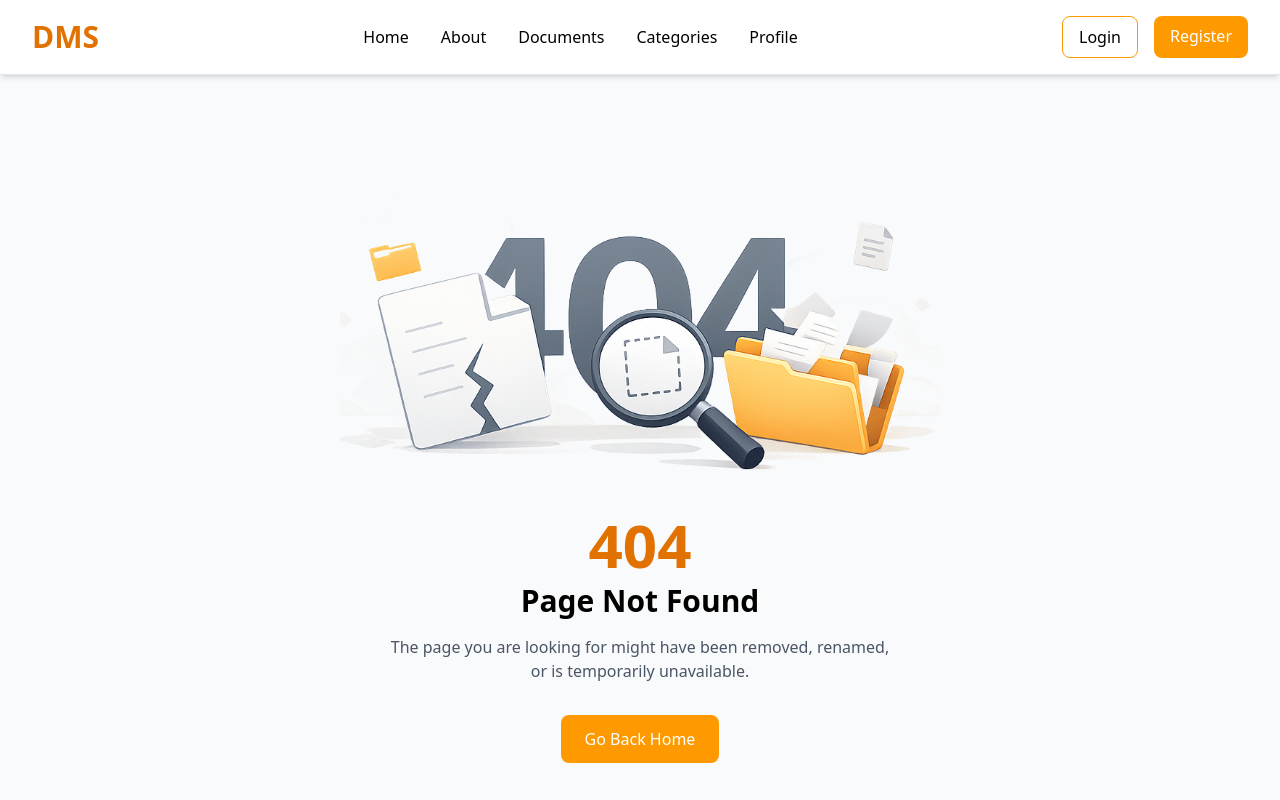
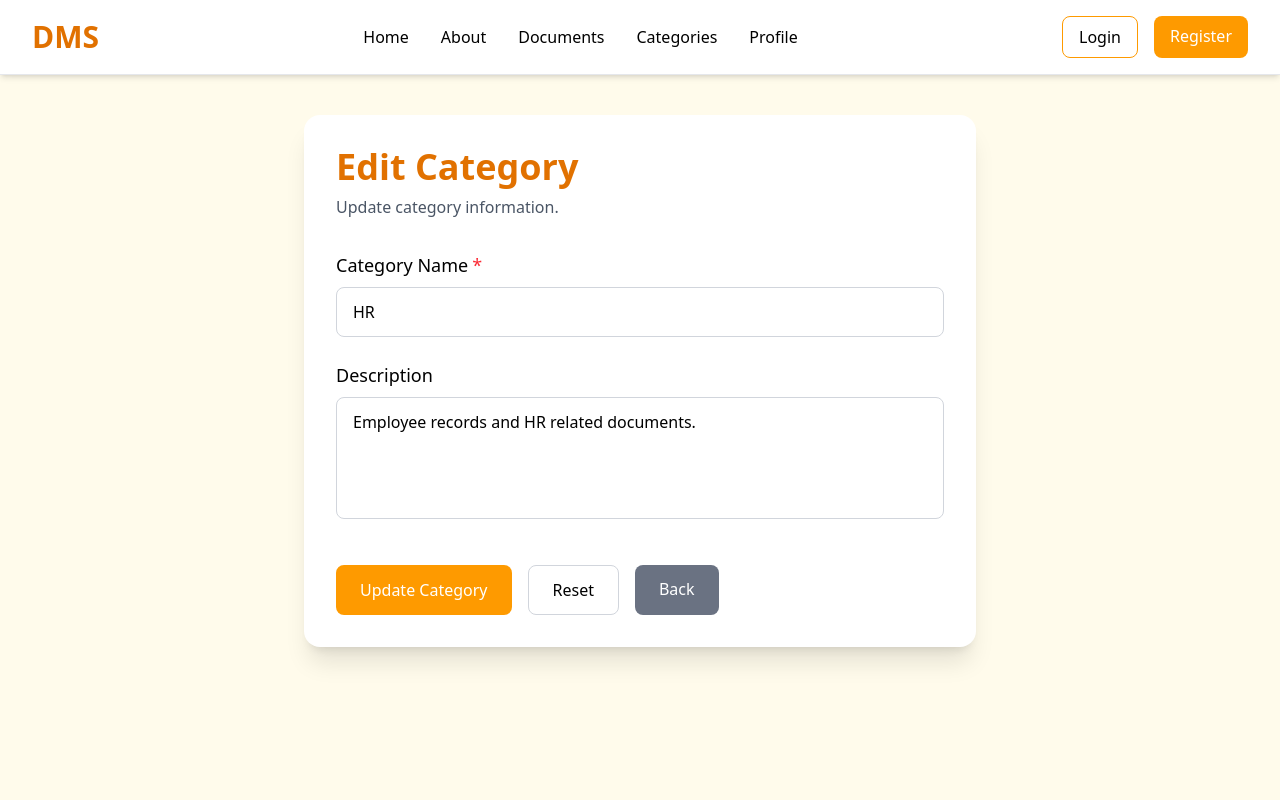
Before and after one commit to Lakshit-Poojari/Document-Management-System, a Next.js app: page /categories/1/edit in a window 1280 px wide. Before the commit this address had no page. Shown: the top 800 px of the page. Built offline with nearby package versions, Linux system fonts and the light colour scheme.

Commit message:
create category edit page

```diff
--- /dev/null
+++ b/app/(dashboard)/categories/[id]/edit/page.tsx
@@ -0,0 +1,68 @@
+import Link from "next/link";
+
+export default function EditCategory() {
+  return (
+    <div className="min-h-screen bg-amber-50  py-10 px-6">
+
+      <div className="max-w-2xl mx-auto bg-white  rounded-2xl shadow-xl p-8">
+
+        <h1 className="text-4xl font-bold text-amber-600  mb-2">
+          Edit Category
+        </h1>
+
+        <p className="text-gray-600  mb-8">
+          Update category information.
+        </p>
+
+        <form className="space-y-6">
+
+          <div>
+
+            <label className="block text-lg font-medium mb-2">
+              Category Name
+              <span className="text-red-500 ml-1">*</span>
+            </label>
+
+            <input
+              type="text"
+              defaultValue="HR"
+              className="w-full px-4 py-3 border border-gray-300 rounded-lg
+              focus:outline-none focus:ring-2 focus:ring-amber-400" />
+
+          </div>
+
+          <div>
+
+            <label className="block text-lg font-medium mb-2">
+              Description
+            </label>
+
+            <textarea rows={4} defaultValue="Employee records and HR related documents."
+              className="w-full px-4 py-3 border border-gray-300 rounded-lg
+              resize-none focus:outline-none focus:ring-2 focus:ring-amber-400"/>
+
+          </div>
+
+          <div className="flex flex-wrap gap-4 pt-4">
+
+            <button type="submit" className="px-6 py-3 bg-amber-500 text-white rounded-lg hover:bg-amber-600">
+              Update Category
+            </button>
+
+            <button type="reset" className="px-6 py-3 border border-gray-300 rounded-lg hover:bg-gray-100">
+              Reset
+            </button>
+
+            <Link href={"/categories"} className="px-6 py-3 bg-gray-500 text-white rounded-lg hover:bg-gray-600">
+              Back
+            </Link>
+
+          </div>
+
+        </form>
+
+      </div>
+
+    </div>
+  );
+}
--- a/app/(dashboard)/categories/page.tsx
+++ b/app/(dashboard)/categories/page.tsx
@@ -10,13 +10,9 @@ export default function Categories() {
         <div className="flex justify-between items-center mb-8">
 
           <div>
-            <h1 className="text-5xl font-bold text-amber-600 ">
-              Categories
-            </h1>
+            <h1 className="text-5xl font-bold text-amber-600 ">Categories</h1>
 
-            <p className="text-gray-600 mt-2">
-              Organize and manage document categories.
-            </p>
+            <p className="text-gray-600 mt-2">Organize and manage document categories.</p>
           </div>
 
           <Link href={"/categories/create"}><button className="px-5 py-3 bg-amber-500 text-white rounded-lg hover:bg-amber-600 transition">
@@ -27,11 +23,8 @@ export default function Categories() {
 
         <div className="mb-6">
 
-          <input
-            type="text"
-            placeholder="Search Category..."
-            className="w-full md:w-96 px-4 py-3 border border-gray-300 rounded-lg focus:outline-none focus:ring-2 focus:ring-amber-400"
-          />
+          <input type="text" placeholder="Search Category..."
+            className="w-full md:w-96 px-4 py-3 border border-gray-300 rounded-lg focus:outline-none focus:ring-2 focus:ring-amber-400"/>
 
         </div>
 
@@ -42,21 +35,10 @@ export default function Categories() {
             <thead className="bg-amber-100">
 
               <tr>
-                <th className="px-4 py-4 text-left">
-                  Category Name
-                </th>
-
-                <th className="px-4 py-4 text-left">
-                  Description
-                </th>
-
-                <th className="px-4 py-4 text-left">
-                  Documents
-                </th>
-
-                <th className="px-4 py-4 text-left">
-                  Actions
-                </th>
+                <th className="px-4 py-4 text-left">Category Name</th>
+                <th className="px-4 py-4 text-left">Description</th>
+                <th className="px-4 py-4 text-left">Documents</th>
+                <th className="px-4 py-4 text-left"> Actions</th>
               </tr>
 
             </thead>
@@ -65,84 +47,20 @@ export default function Categories() {
 
               <tr className="border-t hover:bg-amber-50">
 
-                <td className="px-4 py-4">
-                  HR
-                </td>
+                <td className="px-4 py-4">HR</td>
 
-                <td className="px-4 py-4">
-                  Employee records and HR documents
-                </td>
+                <td className="px-4 py-4">Employee records and HR documents</td>
 
-                <td className="px-4 py-4">
-                  12
-                </td>
+                <td className="px-4 py-4">12</td>
 
                 <td className="px-4 py-4">
                   <div className="flex gap-4">
 
-                    <button className="text-yellow-500 hover:text-yellow-700">
-                      <Pencil size={18} />
-                    </button>
-
-                    <button className="text-red-500 hover:text-red-700">
-                      <Trash2 size={18} />
-                    </button>
-
-                  </div>
-                </td>
-
-              </tr>
-
-              <tr className="border-t hover:bg-amber-50 ">
-
-                <td className="px-4 py-4">
-                  Finance
-                </td>
-
-                <td className="px-4 py-4">
-                  Invoices, bills, and financial records
-                </td>
-
-                <td className="px-4 py-4">
-                  8
-                </td>
-
-                <td className="px-4 py-4">
-                  <div className="flex gap-4">
-
-                    <button className="text-yellow-500 hover:text-yellow-700">
-                      <Pencil size={18} />
-                    </button>
-
-                    <button className="text-red-500 hover:text-red-700">
-                      <Trash2 size={18} />
-                    </button>
-
-                  </div>
-                </td>
-
-              </tr>
-
-              <tr className="border-t hover:bg-amber-50">
-
-                <td className="px-4 py-4">
-                  Reports
-                </td>
-
-                <td className="px-4 py-4">
-                  Business and performance reports
-                </td>
-
-                <td className="px-4 py-4">
-                  25
-                </td>
-
-                <td className="px-4 py-4">
-                  <div className="flex gap-4">
-
-                    <button className="text-yellow-500 hover:text-yellow-700">
-                      <Pencil size={18} />
-                    </button>
+                    <Link href={"/categories/1/edit"}>
+                      <button className="text-yellow-500 hover:text-yellow-700">
+                        <Pencil size={18} />
+                      </button>
+                    </Link>
 
                     <button className="text-red-500 hover:text-red-700">
                       <Trash2 size={18} />
```
